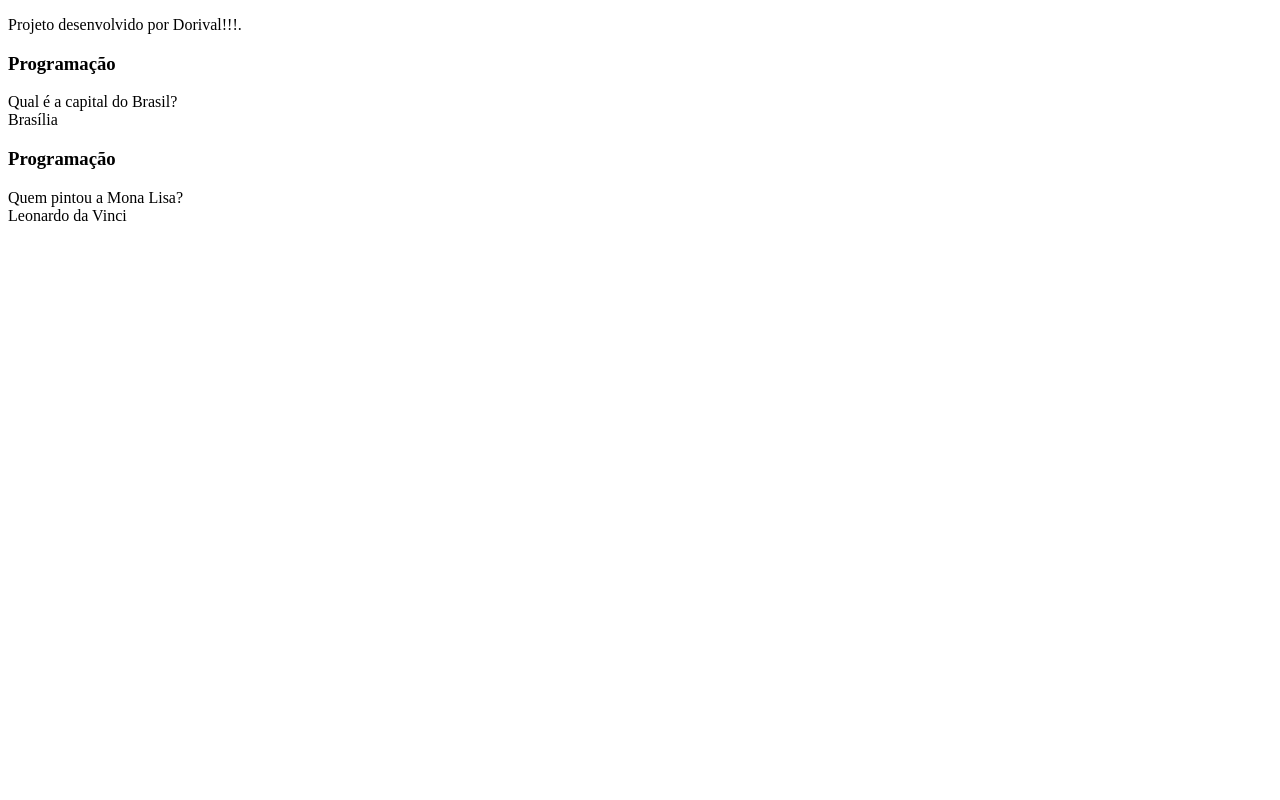
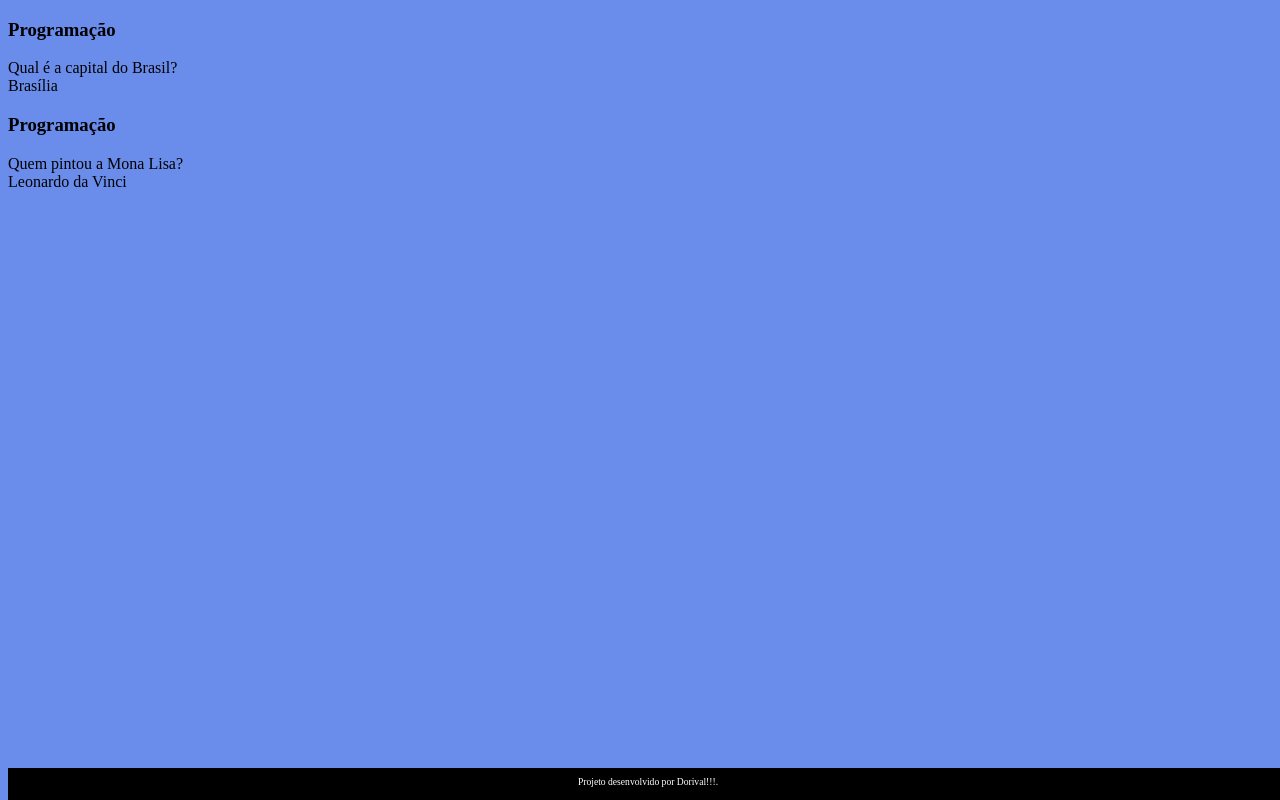
Before and after one commit to dorival2305/flash-card-by-Dorival, a plain HTML site: page index.html in a window 1280 px wide. Drawn offline with Linux system fonts and the light colour scheme.

Commit message:
adicionei cor ao fundo

```diff
--- /dev/null
+++ b/assets/style.css
@@ -0,0 +1,19 @@
+body {
+    background-color: rgb(106, 141, 236);
+    font-family: Bai Jamjuree;
+}
+
+footer {
+    background-color: black;
+    color: white;
+    position: fixed;
+    bottom: 0;
+    width: 100%;
+    height: 2rem;
+}
+
+footer p {
+    text-align: center;
+    font-size: 0.6rem;
+    margin-top: 0.5rem;
+}
--- a/index.html
+++ b/index.html
@@ -3,6 +3,7 @@
 <head>
     <meta charset="UTF-8">
     <meta name="viewport" content="width=!, initial-scale=1.0">
+    <link rel="stylesheet" href="assets/style.css">
     <title>Document</title>
 </head>
 <body>
```
Also changed, not shown: style.css (deleted), 1 other file.
